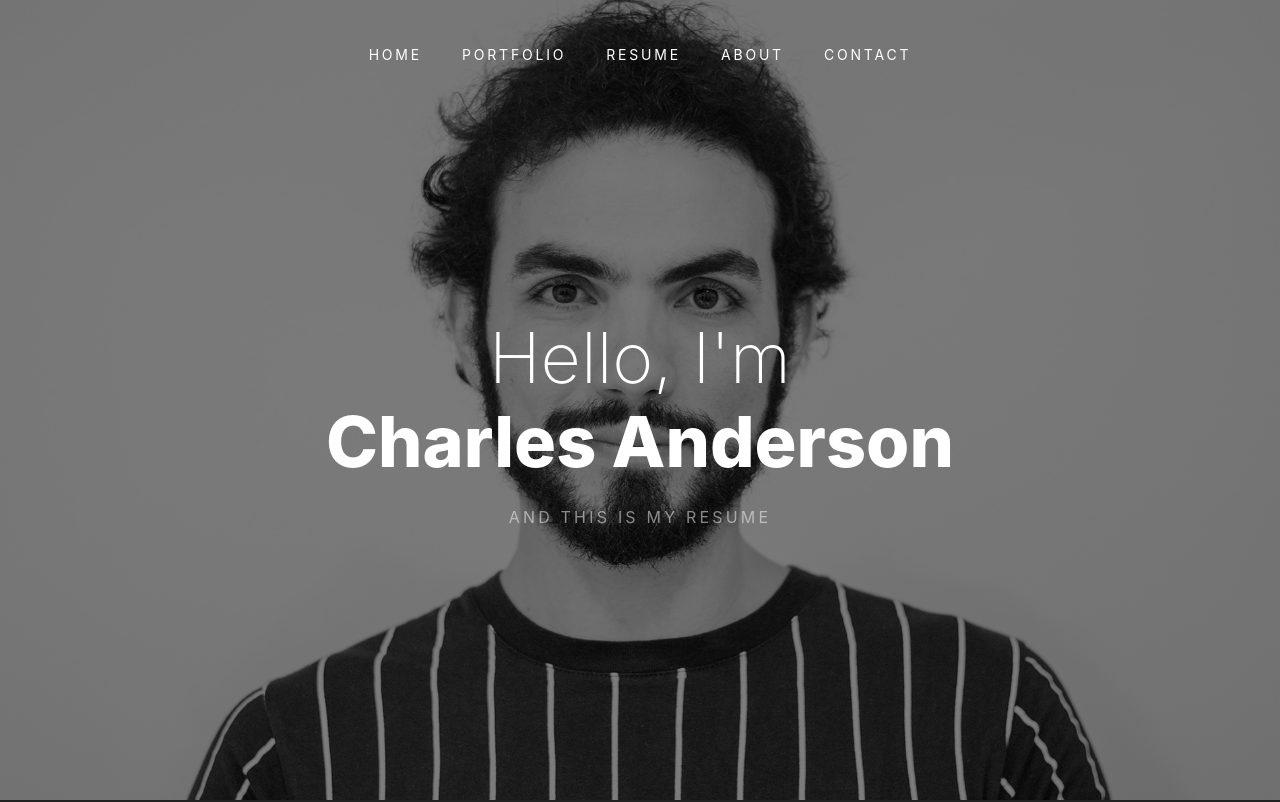
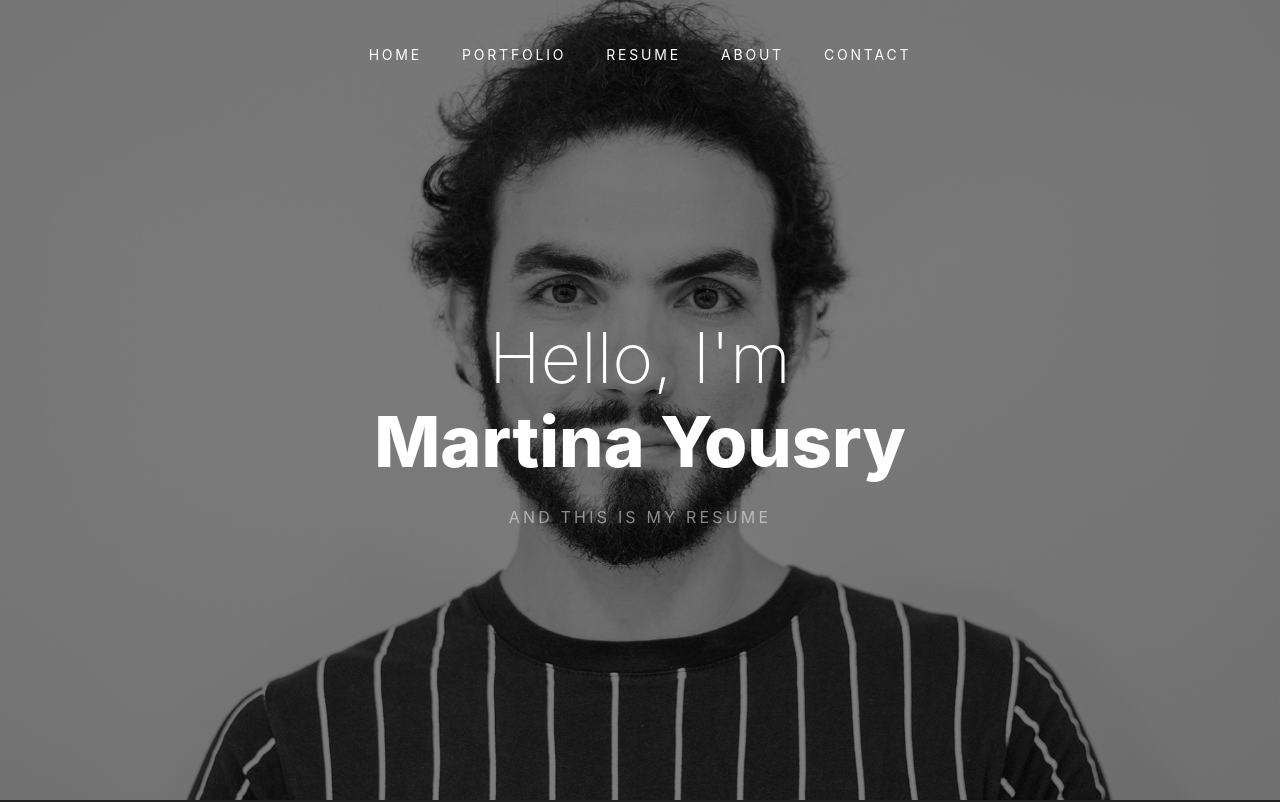
Before and after one commit to Martinayousry/my-portfolio, a plain HTML site: page index.html in a window 1280 px wide. Shown: the top 802 px of the page. Drawn offline with nearby package versions, Linux system fonts and the light colour scheme; files whose address does not match are found by name.

Commit message:
change name

```diff
--- a/index.html
+++ b/index.html
@@ -62,7 +62,7 @@
 			<div class="row intro-text align-items-center justify-content-center">
 				<div class="col-md-10 text-center pt-5">
 
-					<h1 class="site-heading site-animate">Hello, I'm <strong class="d-block">Charles Anderson</strong></h1>
+					<h1 class="site-heading site-animate">Hello, I'm <strong class="d-block">Martina Yousry</strong></h1>
 					<strong class="d-block text-white text-uppercase letter-spacing">and this is My Resume</strong>
 
 				</div>
```
